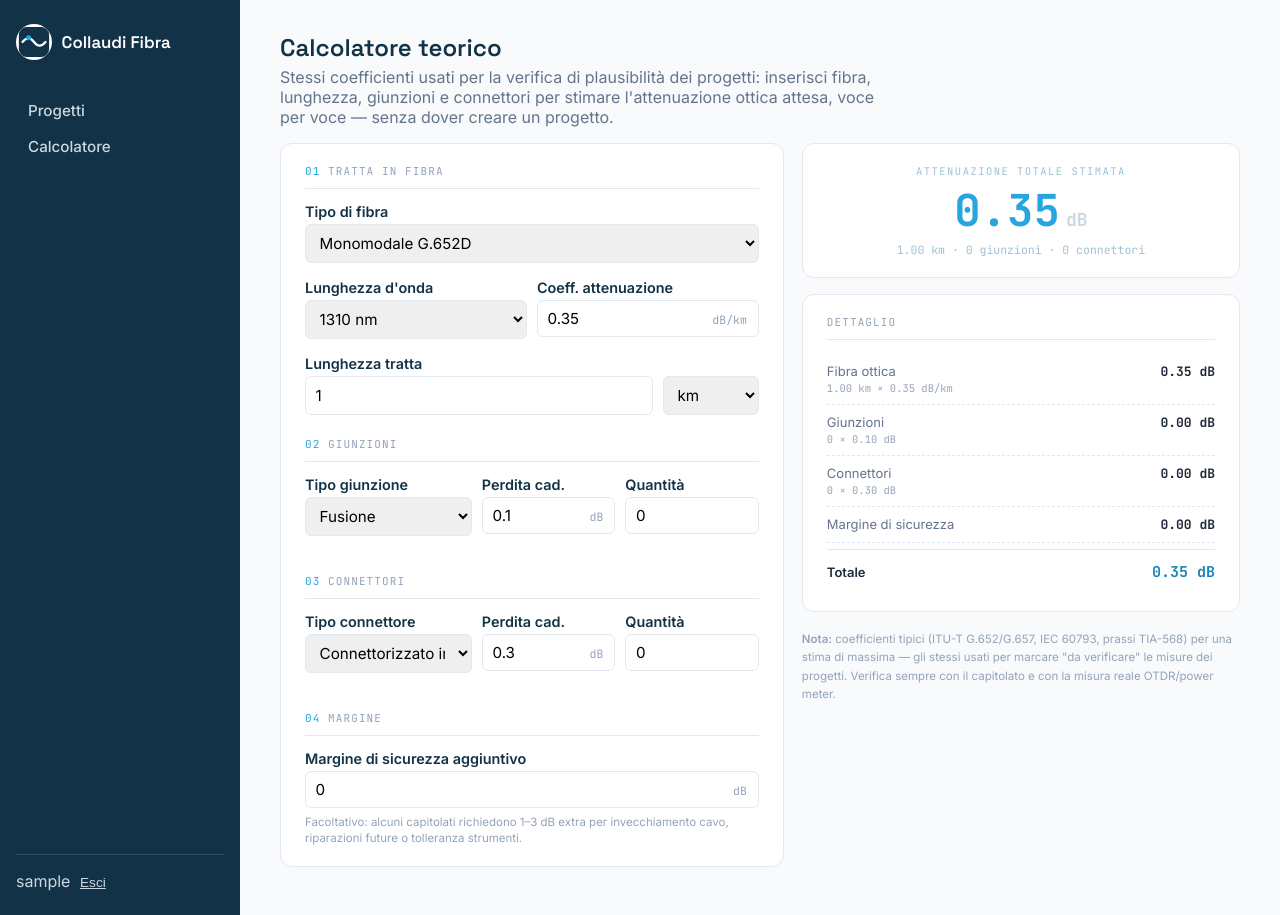
After one commit to lomax73/FBOFiberReport, a Django app: page /calcolatore/ in a window 1280 px wide. The commit adds this page. Run offline with Django 5.2, Linux system fonts and the light colour scheme; the visitor is signed in with stand-in values (Sample User, id 1).

Commit message:
Incorpora il calcolatore teorico come pagina dell'app
Invece di linkare il tool HTML standalone, la pagina /calcolatore/
riusa la stessa UI ma pesca i coefficienti da collaudi/services.py
(services.coefficients_for_calculator), la stessa fonte usata per la
verifica di plausibilità dei progetti: un solo posto da aggiornare se
cambiano i valori di riferimento. Link raggiungibile dalla sidebar e
dalla lista progetti.

Co-Authored-By: Claude Sonnet 5 <noreply@anthropic.com>

```diff
--- a/collaudi/urls.py
+++ b/collaudi/urls.py
@@ -4,6 +4,7 @@ from . import views
 
 urlpatterns = [
     path('', views.ProjectListView.as_view(), name='project-list'),
+    path('calcolatore/', views.CalculatorView.as_view(), name='calculator'),
     path('progetti/nuovo/', views.ProjectCreateView.as_view(), name='project-create'),
     path('progetti/<int:pk>/', views.ProjectDetailView.as_view(), name='project-detail'),
     path('progetti/<int:pk>/modifica/', views.ProjectUpdateView.as_view(), name='project-update'),
--- a/collaudi/views.py
+++ b/collaudi/views.py
@@ -7,12 +7,21 @@ from django.template.loader import render_to_string
 from django.urls import reverse
 from django.utils import timezone
 from django.utils.text import slugify
-from django.views.generic import CreateView, DetailView, ListView, UpdateView
+from django.views.generic import CreateView, DetailView, ListView, TemplateView, UpdateView
 from weasyprint import HTML
 
 from . import services
 from .forms import FiberMeasurementFormSet, FiberTestForm, ProjectForm
 from .models import FiberMeasurement, FiberTest, Project
+
+
+class CalculatorView(LoginRequiredMixin, TemplateView):
+    template_name = 'collaudi/calculator.html'
+
+    def get_context_data(self, **kwargs):
+        context = super().get_context_data(**kwargs)
+        context['coefficients'] = services.coefficients_for_calculator()
+        return context
 
 
 class ProjectListView(LoginRequiredMixin, ListView):
--- a/templates/base.html
+++ b/templates/base.html
@@ -118,6 +118,7 @@
     {% if user.is_authenticated %}
     <nav>
         <a href="{% url 'project-list' %}">Progetti</a>
+        <a href="{% url 'calculator' %}">Calcolatore</a>
     </nav>
     <div class="user-box">
         <span>{{ user.username }}</span>
--- /dev/null
+++ b/templates/collaudi/calculator.html
@@ -0,0 +1,290 @@
+{% extends "base.html" %}
+{% load static %}
+
+{% block title %}Calcolatore teorico — Collaudi Fibra{% endblock %}
+
+{% block extra_head %}
+<style>
+    .calc-grid {
+        display: grid;
+        grid-template-columns: 1.15fr 1fr;
+        gap: 18px;
+        align-items: start;
+    }
+    @media (max-width: 820px) { .calc-grid { grid-template-columns: 1fr; } }
+
+    .calc-section-title {
+        font-family: var(--font-mono);
+        font-size: 11px;
+        letter-spacing: .1em;
+        text-transform: uppercase;
+        color: #94a3b8;
+        margin: 0 0 14px;
+        padding-bottom: 10px;
+        border-bottom: 1px solid var(--border);
+    }
+    .calc-section-title span { color: var(--azure); }
+    .calc-field { margin-bottom: 16px; }
+    .calc-field:last-child { margin-bottom: 0; }
+    .calc-row { display: grid; grid-template-columns: 1fr 1fr; gap: 10px; }
+    .calc-row3 { display: grid; grid-template-columns: 1fr 0.8fr 0.8fr; gap: 10px; }
+    @media (max-width: 480px) { .calc-row3 { grid-template-columns: 1fr; } }
+
+    .calc-unit-suffix { position: relative; }
+    .calc-unit-suffix::after {
+        content: attr(data-unit);
+        position: absolute; right: 12px; top: 50%; transform: translateY(-50%);
+        font-family: var(--font-mono); font-size: 11.5px; color: #94a3b8; pointer-events: none;
+    }
+    .calc-hint { font-size: 11.5px; color: #94a3b8; margin-top: 6px; line-height: 1.4; }
+
+    .calc-display {
+        background: var(--navy); border-radius: 12px; padding: 22px 20px 20px;
+        text-align: center; margin-bottom: 16px;
+    }
+    .calc-display-label {
+        font-family: var(--font-mono); font-size: 10.5px; letter-spacing: .14em;
+        text-transform: uppercase; color: #9fc2d6; margin-bottom: 10px;
+    }
+    .calc-display-value {
+        font-family: var(--font-mono); font-size: 44px; font-weight: 700; color: var(--azure); line-height: 1;
+    }
+    .calc-display-value .unit { font-size: 18px; color: #cbd8e2; margin-left: 6px; }
+    .calc-display-note { margin-top: 10px; font-size: 11.5px; color: #9fc2d6; font-family: var(--font-mono); }
+
+    .calc-breakdown { display: flex; flex-direction: column; }
+    .calc-b-row {
+        display: flex; justify-content: space-between; align-items: baseline;
+        padding: 9px 0; border-bottom: 1px dashed var(--border); font-size: 13px;
+    }
+    .calc-b-row:last-child { border-bottom: none; }
+    .calc-b-label { color: #64748b; }
+    .calc-b-sub { display: block; font-size: 10.5px; color: #94a3b8; font-family: var(--font-mono); margin-top: 2px; }
+    .calc-b-value { font-family: var(--font-mono); font-weight: 600; white-space: nowrap; }
+
+    .calc-footnote { margin-top: 18px; font-size: 11.5px; line-height: 1.6; color: #94a3b8; }
+</style>
+{% endblock %}
+
+{% block content %}
+<h1>Calcolatore teorico</h1>
+<p style="color:#64748b; margin-top:-0.75rem; max-width:60ch;">
+    Stessi coefficienti usati per la verifica di plausibilità dei progetti: inserisci fibra, lunghezza,
+    giunzioni e connettori per stimare l'attenuazione ottica attesa, voce per voce — senza dover creare
+    un progetto.
+</p>
+
+{{ coefficients|json_script:"coefficients-data" }}
+
+<div class="calc-grid">
+    <div class="card">
+        <div class="calc-section-title"><span>01</span> Tratta in fibra</div>
+        <div class="calc-field">
+            <label for="calcFiberType">Tipo di fibra</label>
+            <select id="calcFiberType"></select>
+        </div>
+        <div class="calc-row">
+            <div class="calc-field">
+                <label for="calcWavelength">Lunghezza d'onda</label>
+                <select id="calcWavelength"></select>
+            </div>
+            <div class="calc-field">
+                <label for="calcFiberCoeff">Coeff. attenuazione</label>
+                <div class="calc-unit-suffix" data-unit="dB/km">
+                    <input type="number" id="calcFiberCoeff" step="0.01" min="0">
+                </div>
+            </div>
+        </div>
+        <div class="calc-field">
+            <label for="calcLength">Lunghezza tratta</label>
+            <div class="calc-row" style="grid-template-columns:1fr 96px;">
+                <input type="number" id="calcLength" step="0.01" min="0" value="1">
+                <select id="calcLengthUnit">
+                    <option value="km">km</option>
+                    <option value="m">m</option>
+                </select>
+            </div>
+        </div>
+
+        <div class="calc-section-title" style="margin-top:22px;"><span>02</span> Giunzioni</div>
+        <div class="calc-row3">
+            <div class="calc-field">
+                <label for="calcSpliceType">Tipo giunzione</label>
+                <select id="calcSpliceType"></select>
+            </div>
+            <div class="calc-field">
+                <label for="calcSpliceLoss">Perdita cad.</label>
+                <div class="calc-unit-suffix" data-unit="dB">
+                    <input type="number" id="calcSpliceLoss" step="0.01" min="0">
+                </div>
+            </div>
+            <div class="calc-field">
+                <label for="calcSpliceCount">Quantità</label>
+                <input type="number" id="calcSpliceCount" step="1" min="0" value="0">
+            </div>
+        </div>
+
+        <div class="calc-section-title" style="margin-top:22px;"><span>03</span> Connettori</div>
+        <div class="calc-row3">
+            <div class="calc-field">
+                <label for="calcConnType">Tipo connettore</label>
+                <select id="calcConnType"></select>
+            </div>
+            <div class="calc-field">
+                <label for="calcConnLoss">Perdita cad.</label>
+                <div class="calc-unit-suffix" data-unit="dB">
+                    <input type="number" id="calcConnLoss" step="0.01" min="0">
+                </div>
+            </div>
+            <div class="calc-field">
+                <label for="calcConnCount">Quantità</label>
+                <input type="number" id="calcConnCount" step="1" min="0" value="0">
+            </div>
+        </div>
+
+        <div class="calc-section-title" style="margin-top:22px;"><span>04</span> Margine</div>
+        <div class="calc-field" style="margin-bottom:0;">
+            <label for="calcMargin">Margine di sicurezza aggiuntivo</label>
+            <div class="calc-unit-suffix" data-unit="dB">
+                <input type="number" id="calcMargin" step="0.1" min="0" value="0">
+            </div>
+            <div class="calc-hint">Facoltativo: alcuni capitolati richiedono 1–3 dB extra per invecchiamento cavo, riparazioni future o tolleranza strumenti.</div>
+        </div>
+    </div>
+
+    <div class="readout">
+        <div class="card calc-display">
+            <div class="calc-display-label">Attenuazione totale stimata</div>
+            <div class="calc-display-value"><span id="calcTotalValue">0.00</span><span class="unit">dB</span></div>
+            <div class="calc-display-note" id="calcLengthEcho">—</div>
+        </div>
+        <div class="card">
+            <div class="calc-section-title">Dettaglio</div>
+            <div class="calc-breakdown" id="calcBreakdown"></div>
+        </div>
+        <div class="calc-footnote">
+            <strong>Nota:</strong> coefficienti tipici (ITU-T G.652/G.657, IEC 60793, prassi TIA-568) per una
+            stima di massima — gli stessi usati per marcare "da verificare" le misure dei progetti. Verifica
+            sempre con il capitolato e con la misura reale OTDR/power meter.
+        </div>
+    </div>
+</div>
+
+<script>
+(function () {
+    const coeff = JSON.parse(document.getElementById('coefficients-data').textContent);
+    const $ = (id) => document.getElementById(id);
+
+    function populateSelect(sel, data) {
+        sel.innerHTML = '';
+        Object.entries(data).forEach(([key, val]) => {
+            const opt = document.createElement('option');
+            opt.value = key;
+            opt.textContent = val.label;
+            sel.appendChild(opt);
+        });
+    }
+
+    function populateWavelengths() {
+        const fiber = coeff.fiberData[$('calcFiberType').value];
+        const sel = $('calcWavelength');
+        sel.innerHTML = '';
+        Object.keys(fiber.wavelengths).forEach((wl) => {
+            const opt = document.createElement('option');
+            opt.value = wl;
+            opt.textContent = wl + ' nm';
+            sel.appendChild(opt);
+        });
+        applyFiberCoeff();
+    }
+
+    function applyFiberCoeff() {
+        const fiber = coeff.fiberData[$('calcFiberType').value];
+        const wl = $('calcWavelength').value;
+        $('calcFiberCoeff').value = fiber.wavelengths[wl];
+        calc();
+    }
+
+    function applySpliceLoss() {
+        $('calcSpliceLoss').value = coeff.spliceData[$('calcSpliceType').value].loss;
+        calc();
+    }
+
+    function applyConnLoss() {
+        $('calcConnLoss').value = coeff.connData[$('calcConnType').value].loss;
+        calc();
+    }
+
+    function fmt(n) { return (Math.round(n * 100) / 100).toFixed(2); }
+    function lengthToKm(value, unit) { return unit === 'm' ? value / 1000 : value; }
+
+    function calc() {
+        const length = parseFloat($('calcLength').value) || 0;
+        const lengthUnit = $('calcLengthUnit').value;
+        const lengthKm = lengthToKm(length, lengthUnit);
+        const fiberCoeff = parseFloat($('calcFiberCoeff').value) || 0;
+        const spliceCount = parseFloat($('calcSpliceCount').value) || 0;
+        const spliceLoss = parseFloat($('calcSpliceLoss').value) || 0;
+        const connCount = parseFloat($('calcConnCount').value) || 0;
+        const connLoss = parseFloat($('calcConnLoss').value) || 0;
+        const margin = parseFloat($('calcMargin').value) || 0;
+
+        const fiberTotal = lengthKm * fiberCoeff;
+        const spliceTotal = spliceCount * spliceLoss;
+        const connTotal = connCount * connLoss;
+        const total = fiberTotal + spliceTotal + connTotal + margin;
+
+        $('calcTotalValue').textContent = fmt(total);
+        $('calcLengthEcho').textContent = `${fmt(length)} ${lengthUnit} · ${spliceCount} giunzioni · ${connCount} connettori`;
+
+        const rows = [
+            { label: 'Fibra ottica', sub: `${fmt(length)} ${lengthUnit} × ${fmt(fiberCoeff)} dB/km`, value: fmt(fiberTotal) },
+            { label: 'Giunzioni', sub: `${spliceCount} × ${fmt(spliceLoss)} dB`, value: fmt(spliceTotal) },
+            { label: 'Connettori', sub: `${connCount} × ${fmt(connLoss)} dB`, value: fmt(connTotal) },
+            { label: 'Margine di sicurezza', sub: null, value: fmt(margin) },
+        ];
+        $('calcBreakdown').innerHTML = rows.map(r => `
+            <div class="calc-b-row">
+                <span class="calc-b-label">${r.label}${r.sub ? `<span class="calc-b-sub">${r.sub}</span>` : ''}</span>
+                <span class="calc-b-value">${r.value} dB</span>
+            </div>
+        `).join('') + `
+            <div class="calc-b-row" style="border-top:1px solid var(--border); margin-top:6px; padding-top:12px;">
+                <span class="calc-b-label" style="color:var(--ink); font-weight:700;">Totale</span>
+                <span class="calc-b-value" style="color:var(--azure-dark); font-size:15px;">${fmt(total)} dB</span>
+            </div>
+        `;
+    }
+
+    populateSelect($('calcFiberType'), coeff.fiberData);
+    populateSelect($('calcSpliceType'), coeff.spliceData);
+    populateSelect($('calcConnType'), coeff.connData);
+
+    $('calcFiberType').addEventListener('change', populateWavelengths);
+    $('calcWavelength').addEventListener('change', applyFiberCoeff);
+    $('calcSpliceType').addEventListener('change', applySpliceLoss);
+    $('calcConnType').addEventListener('change', applyConnLoss);
+    ['calcFiberCoeff', 'calcLength', 'calcSpliceLoss', 'calcSpliceCount', 'calcConnLoss', 'calcConnCount', 'calcMargin']
+        .forEach(id => $(id).addEventListener('input', calc));
+
+    $('calcLengthUnit').addEventListener('change', (e) => {
+        const newUnit = e.target.value;
+        const current = parseFloat($('calcLength').value) || 0;
+        const lengthInput = $('calcLength');
+        if (newUnit === 'm') {
+            lengthInput.value = fmt(current * 1000).replace(/\.00$/, '');
+            lengthInput.step = '1';
+        } else {
+            lengthInput.value = fmt(current / 1000);
+            lengthInput.step = '0.01';
+        }
+        calc();
+    });
+
+    populateWavelengths();
+    applySpliceLoss();
+    applyConnLoss();
+    calc();
+})();
+</script>
+{% endblock %}
--- a/templates/collaudi/project_list.html
+++ b/templates/collaudi/project_list.html
@@ -5,7 +5,10 @@
 {% block content %}
 <div style="display:flex; align-items:center; justify-content:space-between; margin-bottom:1.5rem;">
     <h1>Progetti</h1>
-    <a class="btn" href="{% url 'project-create' %}">+ Nuovo progetto</a>
+    <div style="display:flex; gap:0.6rem;">
+        <a class="btn btn-secondary" href="{% url 'calculator' %}">Calcolatore teorico</a>
+        <a class="btn" href="{% url 'project-create' %}">+ Nuovo progetto</a>
+    </div>
 </div>
 
 {% if projects %}
```
Also changed, not shown: collaudi/services.py (+23 -0 lines).
